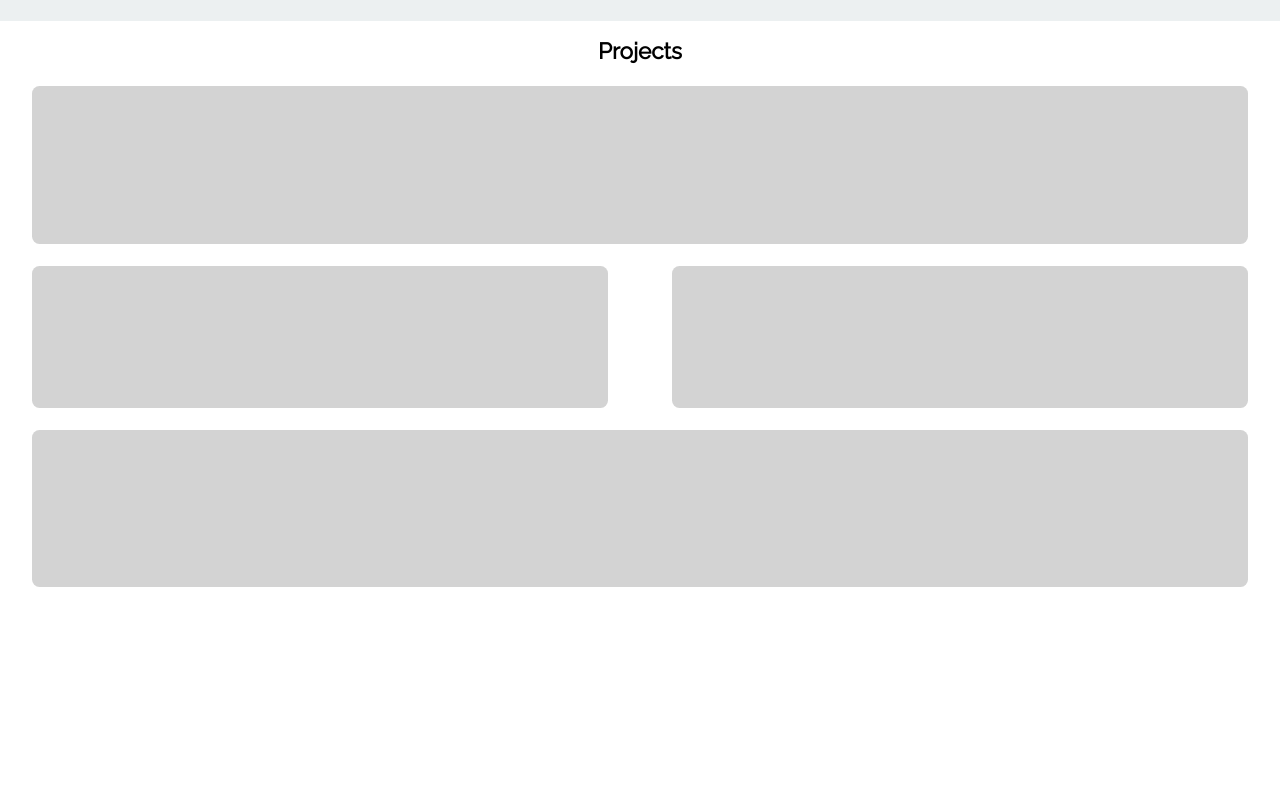
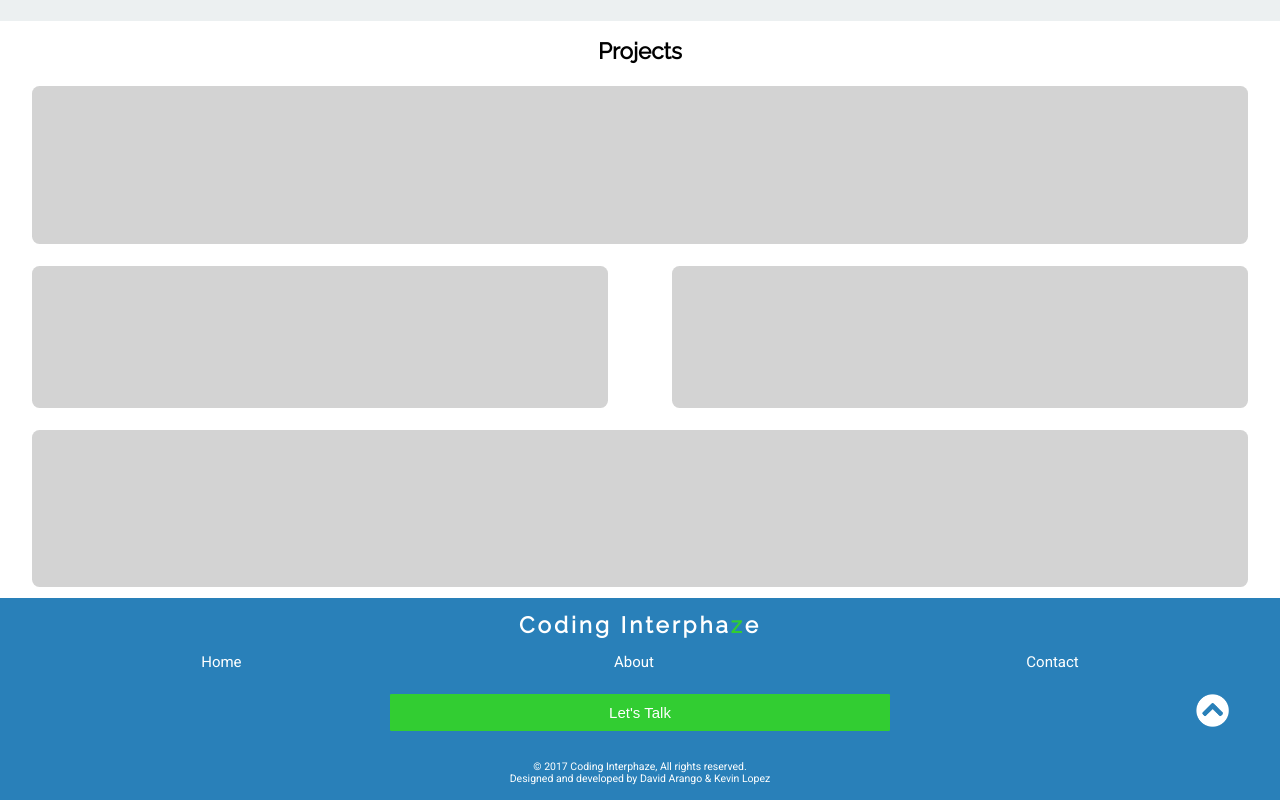
Before and after one commit to arangodavid/Coding-Interphaze, a plain HTML site: page index.html in a window 1280 px wide. Shown: the part 2180-2980 px from the top of the page. Before the commit the page ends 2778 px from the top, so only its background shows below. Drawn offline with nearby package versions, Linux system fonts and the light colour scheme.

Commit message:
ceated footer section

```diff
--- a/index.html
+++ b/index.html
@@ -141,7 +141,18 @@
             </section>
           </section>
           <footer class="site_footer">
-
+            <h1 class="company_name">Coding Interpha<span class="company_name_z">z</span>e</h1>
+            <ul class="footer_ul_container">
+              <li class="footer_ul_item_one">Home</li>
+              <li class="footer_ul_item_two">About</li>
+              <li class="footer_ul_item_three">Contact</li>
+            </ul>
+            <section class="button_back_to_top_container">
+              <button class="footer_button">Let's Talk</button>
+              <img class="back_to_top" src="img/back-to-arrow.png"/>
+            </section>
+            <small class="small_copyright_text">&copy; 2017 Coding Interphaze, All rights reserved.</small>
+            <small class="small_developed_by_text">Designed and developed by David Arango & Kevin Lopez</small>
           </footer>
         </main>
           <script src="https://code.jquery.com/jquery-1.12.0.min.js"></script>
--- a/scss/style.scss
+++ b/scss/style.scss
@@ -114,6 +114,7 @@ body {
 		color: white;
 		position: relative;
 		top: 3rem;
+		cursor: pointer;
 	}
 }
 // Section One
@@ -223,7 +224,7 @@ body {
 	margin-top: .5rem;
 }
 
-.projects_text{
+.projects_text {
 	font-family: $heading-font;
 	text-align: center;
 	margin: 0;
@@ -243,10 +244,84 @@ body {
 	display: flex;
 	flex-direction: row;
 	justify-content: space-around;
-	.portfolio_section_left, .portfolio_section_right{
+	.portfolio_section_left, .portfolio_section_right {
 		height: 9.5rem;
 		background: lightgray;
 		width: 45%;
 		border-radius: .5rem;
 	}
 }
+
+//footer
+.site_footer {
+	display: flex;
+	flex-direction: column;
+	background: $dark-blue;
+	padding: $medium-padding;
+		.company_name {
+			color: white;
+			text-align: center;
+			font-size: 1.5rem;
+			letter-spacing: .2rem;
+			width: 17rem;
+			font-weight: thin;
+			font-family: $heading-font;
+			margin: 0 auto;
+
+		.company_name_z{
+			color: $green;
+		}
+	}
+}
+
+.button_back_to_top_container {
+	display: flex;
+	flex-direction: row;
+	.back_to_top{
+		height: 2.2rem;
+		width: 2.2rem;
+		display: block;
+		position: absolute;
+		right: 3.4rem;
+	}
+	.footer_button {
+		height: 2.5rem;
+		width: 40%;
+		border-radius: .09rem;
+		background: $green;
+		display: block;
+		margin-bottom: $large-margin;
+		border: none;
+		margin: 0 auto;
+		color: white;
+		cursor: pointer;
+	}
+}
+
+.footer_ul_container {
+	list-style: none;
+	padding: 0;
+	font-family: $paragraph-font;
+	color: white;
+	font-size: $medium-font;
+	text-align: center;
+	display: flex;
+	flex-direction: row;
+	justify-content: space-around;
+	.footer_ul_item_one , .footer_ul_item_two , .footer_ul_item_three {
+		display: inline-block;
+		margin-bottom: $small-margin;
+	}
+}
+
+.small_copyright_text , .small_developed_by_text {
+	color: white;
+	text-align: center;
+	font-family: $paragraph-font;
+	font-size: $small-font * 1.4;
+	margin: 2rem 0 0 0;
+}
+
+.small_developed_by_text{
+	margin: 0;
+}
```
Also changed, not shown: css/style.css, img/back-to-arrow.png (added), 1 other file.
